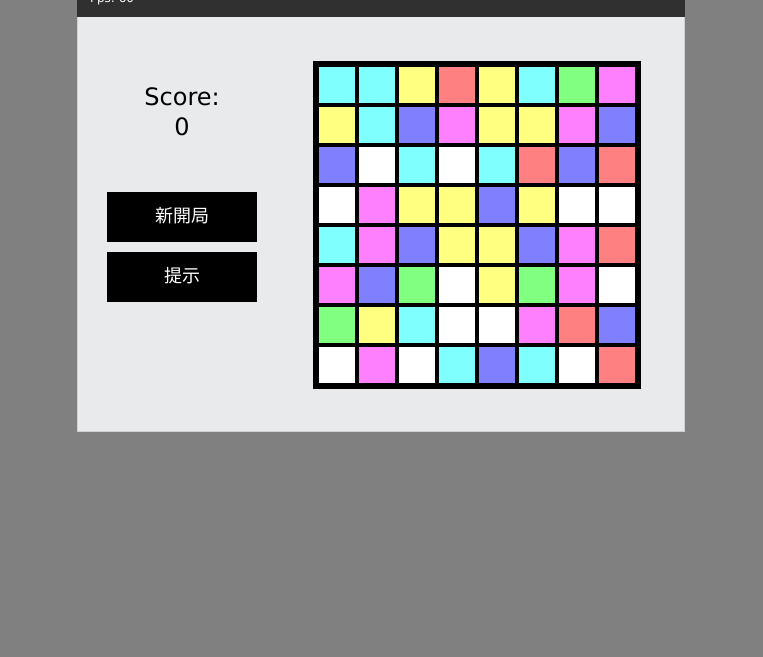
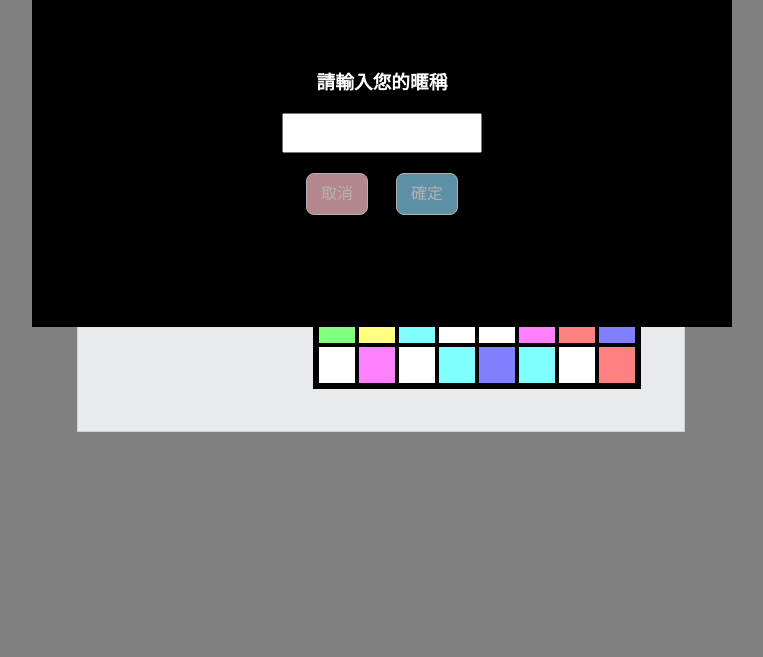
Before and after one commit to Joshua-C-Lin/canvas-crush, a plain HTML site: page index.html in a window 1280 px wide. Shown: the part 273-930 px from the top of the page, without its empty margins (258-1021 px from the left). Drawn offline with Linux system fonts and the light colour scheme.

Commit message:
新增取得用戶名的彈窗功能

```diff
--- a/index.css
+++ b/index.css
@@ -15,3 +15,54 @@ body {
 #game-board{
   margin: 100px auto;
 }
+
+#welcome-board{
+  position: absolute;
+  top:50%;
+  left: 50%;
+  transform: translate(-50%, -50%);
+  width: 700px;
+  height: 400px;
+  text-align: center;
+  background-color: black;
+  color: white;
+}
+
+.input-items {
+  margin: 82px auto 0;
+}
+
+#user-name {
+  width: 200px;
+  height: 40px;
+  font-size: 2rem;
+}
+
+.btn-area{
+  display: flex;
+  justify-content: space-around;
+  width: 180px;
+  margin: 20px auto 0;
+}
+
+.btn-style{
+  width: 60px;
+  height: 40px;
+  line-height: 40px;
+  border: 1px solid white;
+  border-radius: 8px;
+  cursor: pointer;
+  opacity: 0.7;
+}
+
+.btn-style:hover{
+  opacity: 1;
+}
+
+.cancel{
+  background-color: pink;
+}
+
+.submit{
+  background-color: skyblue;
+}
--- a/index.html
+++ b/index.html
@@ -9,6 +9,17 @@
   <link rel="icon" type="image/png" href="images/tiles.png" />
 </head>
 <body>
+  <div id="welcome-board">
+    <h1>Welcome Joshua</h1>
+    <div class="input-items">
+      <h3>請輸入您的暱稱</h3>
+      <input id="user-name" type="text">
+      <div class="btn-area">
+        <div id="cancel-btn" class="btn-style cancel">取消</div>
+        <div id="submit-btn" class="btn-style submit">確定</div>
+      </div>
+    </div>
+  </div>
   <div class="wrapper">
     <canvas id="game-board" class="demo" width="608" height="480"></canvas>
   </div>
--- a/index.js
+++ b/index.js
@@ -4,7 +4,30 @@ window.onload = function () {
   const canvas = document.getElementById("game-board");
   const context = canvas.getContext("2d");
 
-  const playerName = "Joshua";
+  let playerName = "";
+
+  // 取消按鈕
+  const cancelBtn = document.getElementById("cancel-btn");
+  cancelBtn.addEventListener("click", () => {
+    document.getElementById("welcome-board").style.display = "none";
+  });
+
+  // 非同步取得用戶名稱
+  function getUserName() {
+    return new Promise((resolve) => {
+      const data = document.getElementById("user-name").value;
+      console.log(data);
+      resolve(data);
+    });
+  }
+
+  // 確認按鈕
+  const submitBtn = document.getElementById("submit-btn");
+  submitBtn.addEventListener("click", async () => {
+    // 輸入框資料
+    playerName = await getUserName();
+    document.getElementById("welcome-board").style.display = "none";
+  });
 
   // FPS 初始化參數
   let lastFrame = 0;
@@ -242,7 +265,7 @@ window.onload = function () {
     // 繪製分數
     context.fillStyle = "#000000";
     context.font = "24px Verdana";
-    drawCenterText("Score:", 30, klotski.y + 40, 150);
+    drawCenterText("Score: ", 30, klotski.y + 40, 150);
     drawCenterText(score.toLocaleString(), 30, klotski.y + 70, 150);
 
     // 繪製按鈕
@@ -301,7 +324,11 @@ window.onload = function () {
     // 繪製 title
     context.fillStyle = "#ffffff";
     context.font = "24px Verdana";
-    context.fillText("Joshua Crush", 10, 30);
+    context.fillText(
+      playerName ? `Player: ${playerName}` : "Joshua Crush",
+      10,
+      30
+    );
 
     // 繪製 fps
     context.fillStyle = "#ffffff";
@@ -350,7 +377,7 @@ window.onload = function () {
 
         // 檢查是否存在磁磚
         if (klotski.tiles[i][j].type >= 0) {
-          // 取得磁磚顏色
+          // 準備要上色的磁磚
           let col = tileColors[klotski.tiles[i][j].type];
 
           // 繪製磁磚顏色
@@ -363,7 +390,7 @@ window.onload = function () {
             klotski.selectedTile.column == i &&
             klotski.selectedTile.row == j
           ) {
-            // 繪製一個紅色磁磚
+            // 標記為紅色磁磚
             drawTile(coord.tileX, coord.tileY, 255, 0, 0);
           }
         }
@@ -417,7 +444,7 @@ window.onload = function () {
 
       // 根據動畫狀態更改順序
       if (animationState == 2) {
-        // 繪製磁磚
+        // 繪製磁磚交互
         drawTile(
           coord1shift.tileX,
           coord1shift.tileY,
@@ -433,7 +460,7 @@ window.onload = function () {
           col2[2]
         );
       } else {
-        // 繪製磁磚
+        // 繪製磁磚交互
         drawTile(
           coord2shift.tileX,
           coord2shift.tileY,
@@ -471,32 +498,32 @@ window.onload = function () {
   }
 
   // 渲染配對顯示消除特效
-  function renderClusters() {
-    for (var i = 0; i < clusters.length; i++) {
-      // 計算磁磚座標
-      let coord = getTileCoordinate(clusters[i].column, clusters[i].row, 0, 0);
+  // function renderClusters() {
+  //   for (var i = 0; i < clusters.length; i++) {
+  //     // 計算磁磚座標
+  //     let coord = getTileCoordinate(clusters[i].column, clusters[i].row, 0, 0);
 
-      if (clusters[i].horizontal) {
-        // 消除提示 畫一條水平線
-        context.fillStyle = "#B3D9D9";
-        context.fillRect(
-          coord.tileX + klotski.tileWidth / 2,
-          coord.tileY + klotski.tileHeight / 2 - 4,
-          (clusters[i].length - 1) * klotski.tileWidth,
-          8
-        );
-      } else {
-        // 消除提示 畫一條垂直線
-        context.fillStyle = "#B3D9D9";
-        context.fillRect(
-          coord.tileX + klotski.tileWidth / 2 - 4,
-          coord.tileY + klotski.tileHeight / 2,
-          8,
-          (clusters[i].length - 1) * klotski.tileHeight
-        );
-      }
-    }
-  }
+  //     if (clusters[i].horizontal) {
+  //       // 消除提示 畫一條水平線
+  //       context.fillStyle = "#B3D9D9";
+  //       context.fillRect(
+  //         coord.tileX + klotski.tileWidth / 2,
+  //         coord.tileY + klotski.tileHeight / 2 - 4,
+  //         (clusters[i].length - 1) * klotski.tileWidth,
+  //         8
+  //       );
+  //     } else {
+  //       // 消除提示 畫一條垂直線
+  //       context.fillStyle = "#B3D9D9";
+  //       context.fillRect(
+  //         coord.tileX + klotski.tileWidth / 2 - 4,
+  //         coord.tileY + klotski.tileHeight / 2,
+  //         8,
+  //         (clusters[i].length - 1) * klotski.tileHeight
+  //       );
+  //     }
+  //   }
+  // }
 
   // 渲染位移
   function renderMoves() {
@@ -505,18 +532,22 @@ window.onload = function () {
       let coord1 = getTileCoordinate(moves[i].column1, moves[i].row1, 0, 0);
       let coord2 = getTileCoordinate(moves[i].column2, moves[i].row2, 0, 0);
 
-      // 從磁磚 1 到 2 連一條線
+      // 從磁磚 1 到 2 提示連線
       context.strokeStyle = "#ff0000";
       context.beginPath();
+      // 起始點
       context.moveTo(
         coord1.tileX + klotski.tileWidth / 2,
         coord1.tileY + klotski.tileHeight / 2
       );
+      // 結束點
       context.lineTo(
         coord2.tileX + klotski.tileWidth / 2,
         coord2.tileY + klotski.tileHeight / 2
       );
+      // 繪製
       context.stroke();
+      console.log("NONE");
     }
   }
 
@@ -580,7 +611,7 @@ window.onload = function () {
       // 移除配對
       removeClusters();
 
-      // 互換磁磚
+      // 移動並且補充
       shiftTiles();
 
       // 搜尋是否還有配對
@@ -739,7 +770,7 @@ window.onload = function () {
   // 移除配對
   function removeClusters() {
     // 將磁磚的 type = -1 表示已移除磁磚
-    loopClusters(function (index, column, row, cluster) {
+    loopClusters((index, column, row, cluster) => {
       klotski.tiles[column][row].type = -1;
     });
 
@@ -771,7 +802,7 @@ window.onload = function () {
           klotski.tiles[i][j].type = getRandomTile();
         } else {
           // 互換磁磚去移動它
-          var shift = klotski.tiles[i][j].shift;
+          let shift = klotski.tiles[i][j].shift;
           if (shift > 0) {
             swap(i, j, i, j + shift);
           }
```
